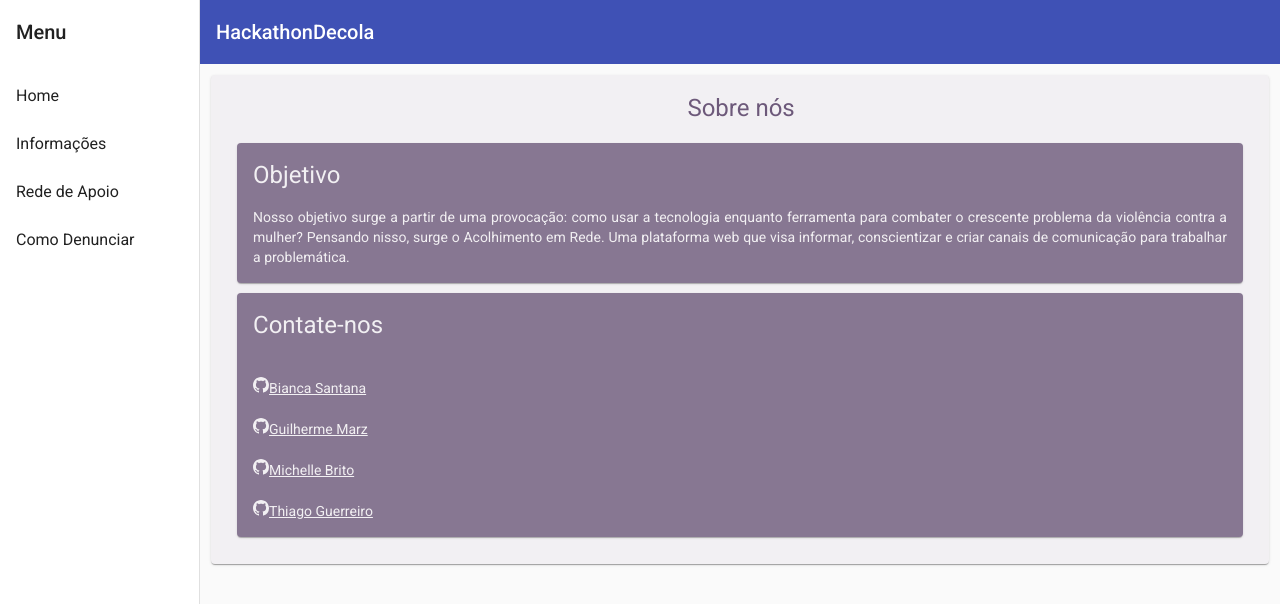
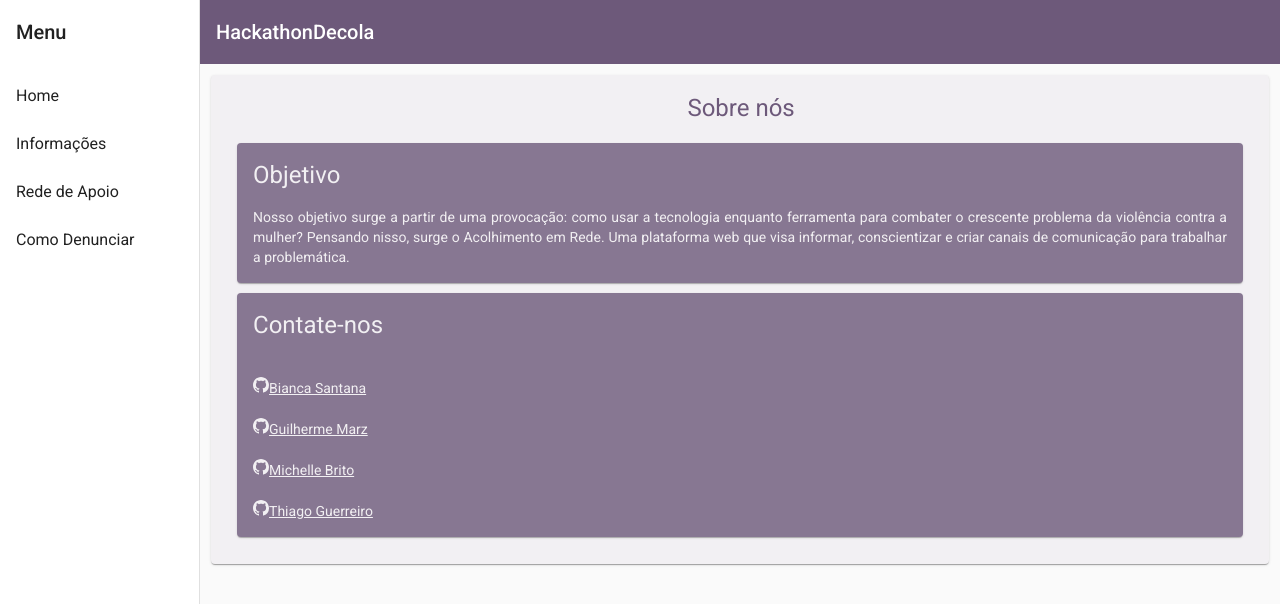
Before and after one commit to thiago-guerreiro/Hackathon-Time-3, an Angular app: page / in a window 1280 px wide. Shown: the top 604 px of the page. Built offline with nearby package versions, Linux system fonts and the light colour scheme; no server answers.

Commit message:
Alterado a cor do menu-template

```diff
--- a/src/app/components/menu-template/menu-template.component.css
+++ b/src/app/components/menu-template/menu-template.component.css
@@ -13,6 +13,7 @@
 }
 
 .mat-toolbar.mat-primary {
+  background: var(--cviolet);
   position: sticky;
   top: 0;
   z-index: 1;
```
